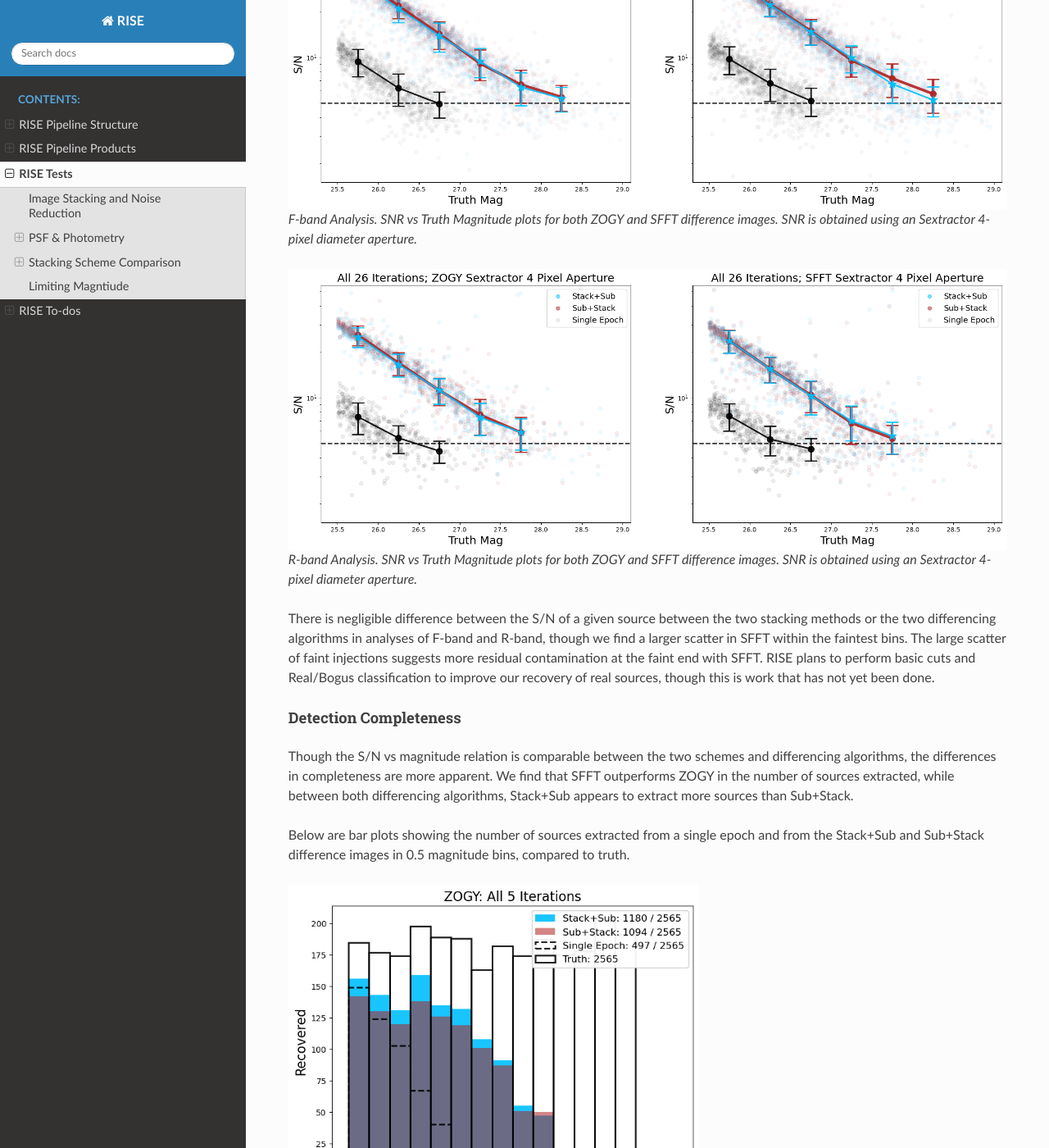
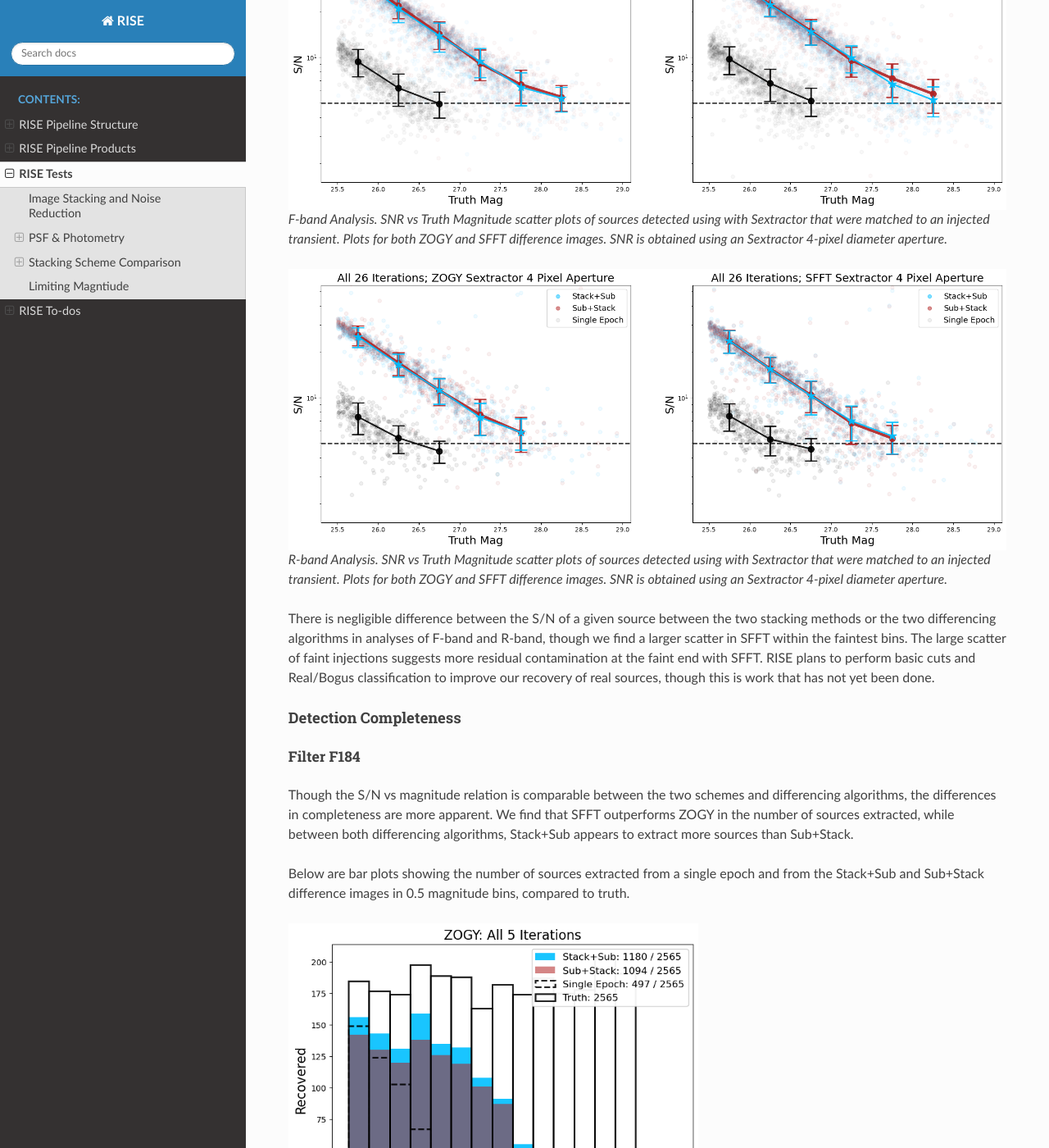
Before and after one commit to joseph-santana/RISE-docs, a Sphinx documentation site: the page built from source/tests.rst, in a window 1280 px wide and 1400 px high, scrolled down 8361 px. Shown: the whole window at 82% size. Built offline with Sphinx 7.4.7 and the Read the Docs theme 3.1.0, drawn with Linux system fonts in a browser that asks for light colours.

Commit message:
Add subsection to Detection Completeness section

```diff
--- a/source/tests.rst
+++ b/source/tests.rst
@@ -163,12 +163,14 @@ We measure S/N using a 4-pixel diameter aperture.
 .. figure:: /images/snr_vs_mag_f184.png
     :width: 1000px
 
-    F-band Analysis. SNR vs Truth Magnitude plots for both ZOGY and SFFT difference images. SNR is obtained using an Sextractor 4-pixel diameter aperture.
+    F-band Analysis. SNR vs Truth Magnitude scatter plots of sources detected using with Sextractor that were matched to an injected transient.
+    Plots for both ZOGY and SFFT difference images. SNR is obtained using an Sextractor 4-pixel diameter aperture.
 
 .. figure:: /images/snr_vs_mag_r062.png
     :width: 1000px
 
-    R-band Analysis. SNR vs Truth Magnitude plots for both ZOGY and SFFT difference images. SNR is obtained using an Sextractor 4-pixel diameter aperture.
+    R-band Analysis. SNR vs Truth Magnitude scatter plots of sources detected using with Sextractor that were matched to an injected transient.
+    Plots for both ZOGY and SFFT difference images. SNR is obtained using an Sextractor 4-pixel diameter aperture.
 
 There is negligible difference between the S/N of a given source between the two stacking methods or the two differencing algorithms in analyses of F-band and R-band, though we find a larger scatter in SFFT within the faintest bins.
 The large scatter of faint injections suggests more residual contamination at the faint end with SFFT.
@@ -176,6 +178,9 @@ RISE plans to perform basic cuts and Real/Bogus classification to improve our re
 
 Detection Completeness
 ^^^^^^^^^^^^^^^^^^^^^^
+
+Filter F184
+"""""""""""
 
 Though the S/N vs magnitude relation is comparable between the two schemes and differencing algorithms, the differences in completeness are more apparent.
 We find that SFFT outperforms ZOGY in the number of sources extracted, while between both differencing algorithms, Stack+Sub appears to extract more sources than Sub+Stack.
```
